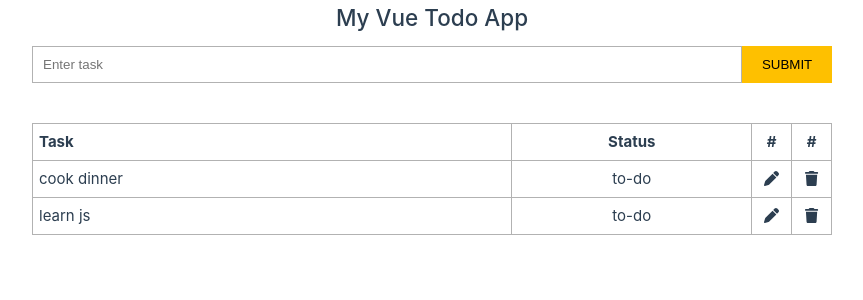
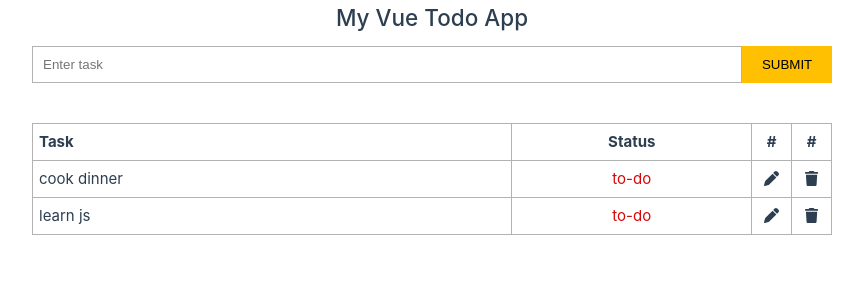
Before and after one commit to zaynlannister/todo, a Vue app: page / in a window 1280 px wide. Shown: the top 300 px of the page, without its empty margins (208-1071 px from the left). Built offline with nearby package versions, Linux system fonts and the light colour scheme; the HTML template or start-up script is replaced by a standard one.

Commit message:
feat: add class decorations

```diff
--- a/src/App.vue
+++ b/src/App.vue
@@ -17,8 +17,20 @@
       </thead>
       <tbody>
       <tr v-for="task in tasks" :key="task.id">
-        <td>{{ task.title }}</td>
-        <td @click="changeStatus(task)" class="task__status"><span>{{ task.status }}</span></td>
+        <td>
+          <span
+            :class="{'finished': task.status === 'finished'}"
+          >{{ task.title }}</span>
+        </td>
+        <td @click="changeStatus(task)" class="task__status">
+          <span
+            :class="{
+              'to-do': task.status === 'to-do',
+              'in-progress': task.status === 'in-progress',
+              'finished-status': task.status === 'finished',
+            }"
+          >{{ task.status }}</span>
+        </td>
         <td>
           <div @click="editTask(task)" class="task__icon">
             <span class="fa fa-pen"></span>
@@ -163,6 +175,23 @@ export default {
     &__status {
       text-align: center;
       cursor: pointer;
+      user-select: none;
     }
   }
+
+  .finished {
+    text-decoration: line-through;
+  }
+
+  .in-progress {
+    color: #012cca;
+  }
+
+  .to-do {
+    color: #d70606;
+  }
+
+  .finished-status {
+    color: #069e67;
+  }
 </style>
```
